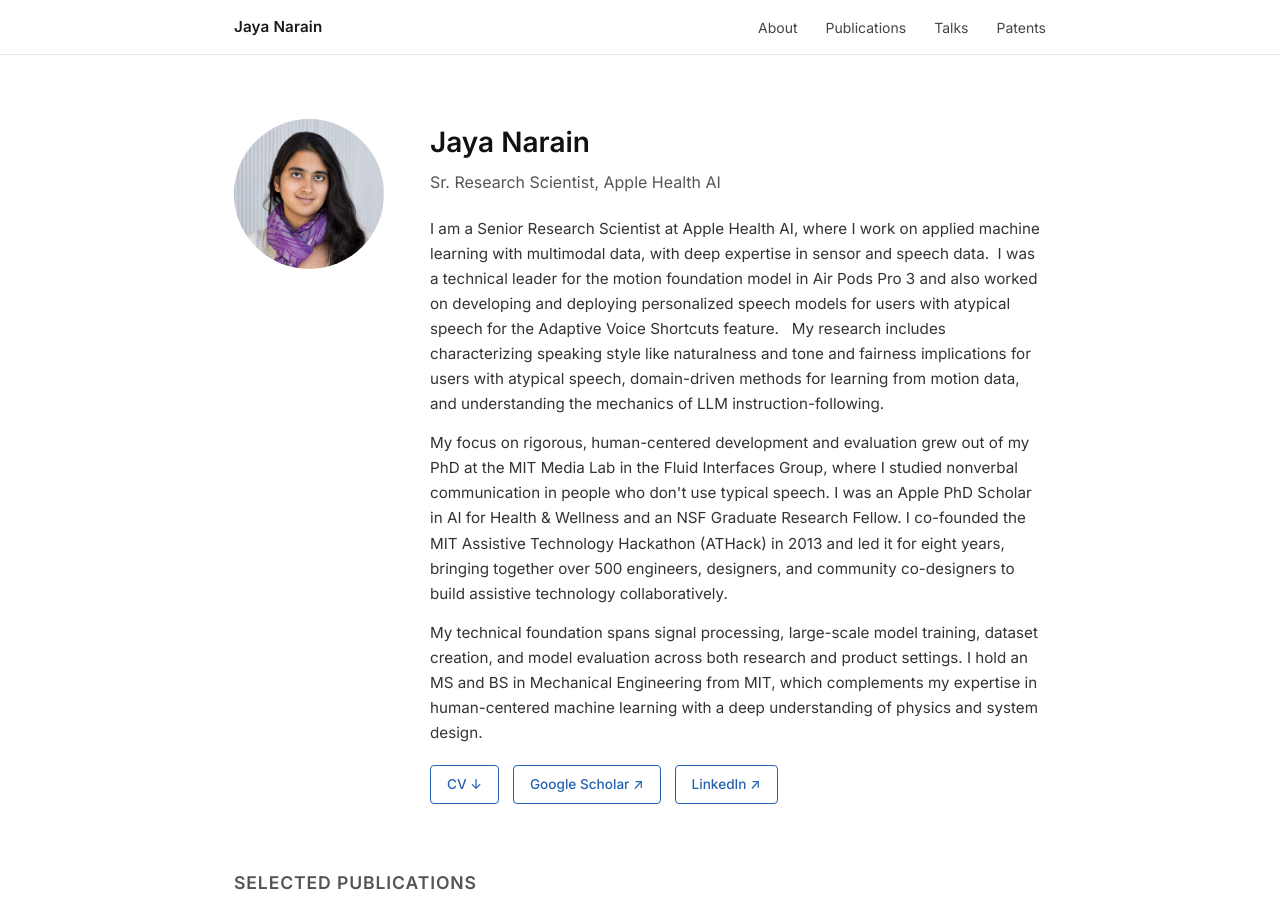
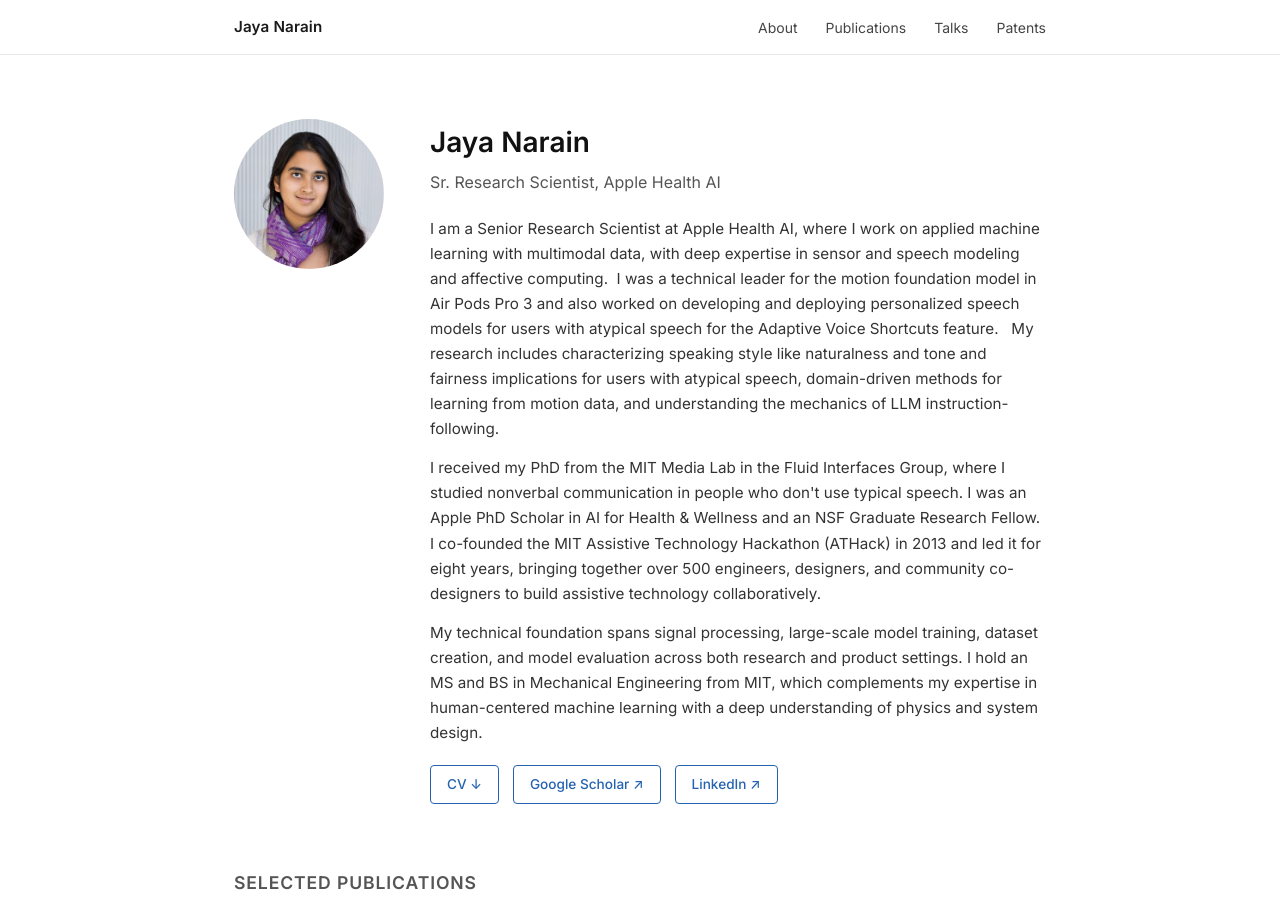
Before and after one commit to jn2810/jn2810.github.io, a Jekyll site: the page built from index.html, in a window 1280 px wide and 900 px high. Built offline with Jekyll 4.4.1, drawn with Linux system fonts in a browser that asks for light colours.

Commit message:
Update bio

```diff
--- a/index.html
+++ b/index.html
@@ -22,7 +22,8 @@
       <div class="about-bio">
         <p>
     I am a Senior Research Scientist at Apple Health AI, where I work on applied machine learning
-    with multimodal data, with deep expertise in sensor and speech data.  I was a technical leader
+    with multimodal data, with deep expertise in sensor and speech modeling and affective computing.
+    I was a technical leader
     for the motion foundation model in Air Pods Pro 3 and also worked on developing and deploying
     personalized speech models for users with atypical speech for the Adaptive Voice Shortcuts feature.
     My research includes characterizing speaking style like naturalness and tone and fairness
@@ -31,7 +32,7 @@
         </p>
 
         <p>
-My focus on rigorous, human-centered development and evaluation grew out of my PhD at the MIT Media Lab
+I received my PhD from the MIT Media Lab
 in the Fluid Interfaces Group, where I studied nonverbal communication in people who don't use typical speech.
  I was an Apple PhD Scholar in AI for Health & Wellness and an NSF Graduate Research Fellow.
  I co-founded the MIT Assistive Technology Hackathon (ATHack) in 2013 and led it for eight years,
```
